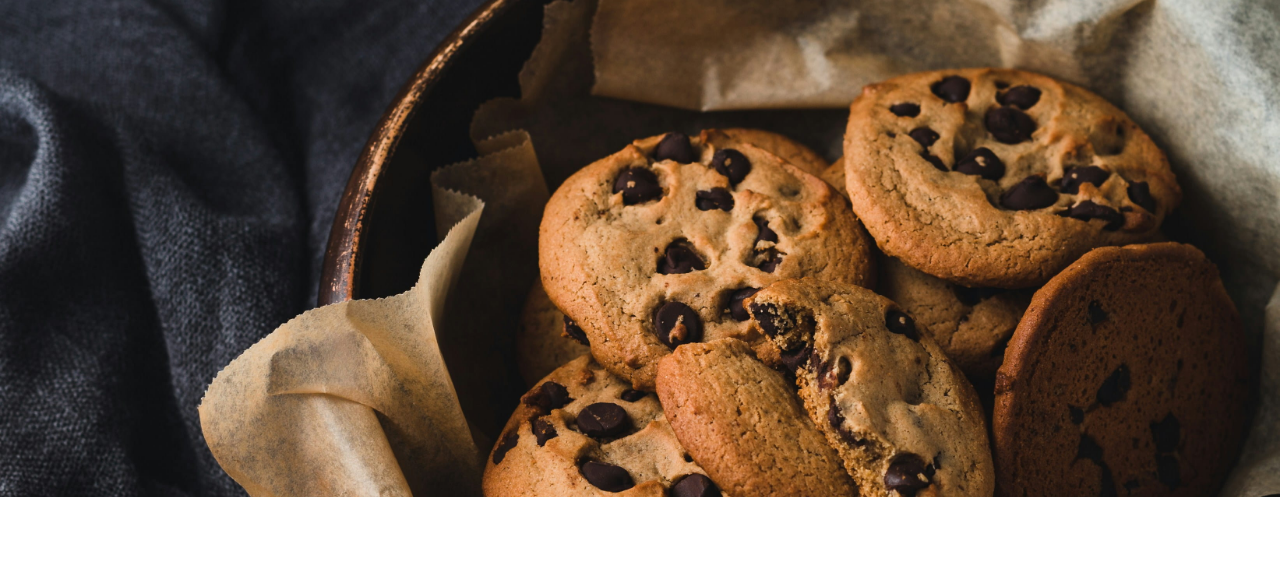
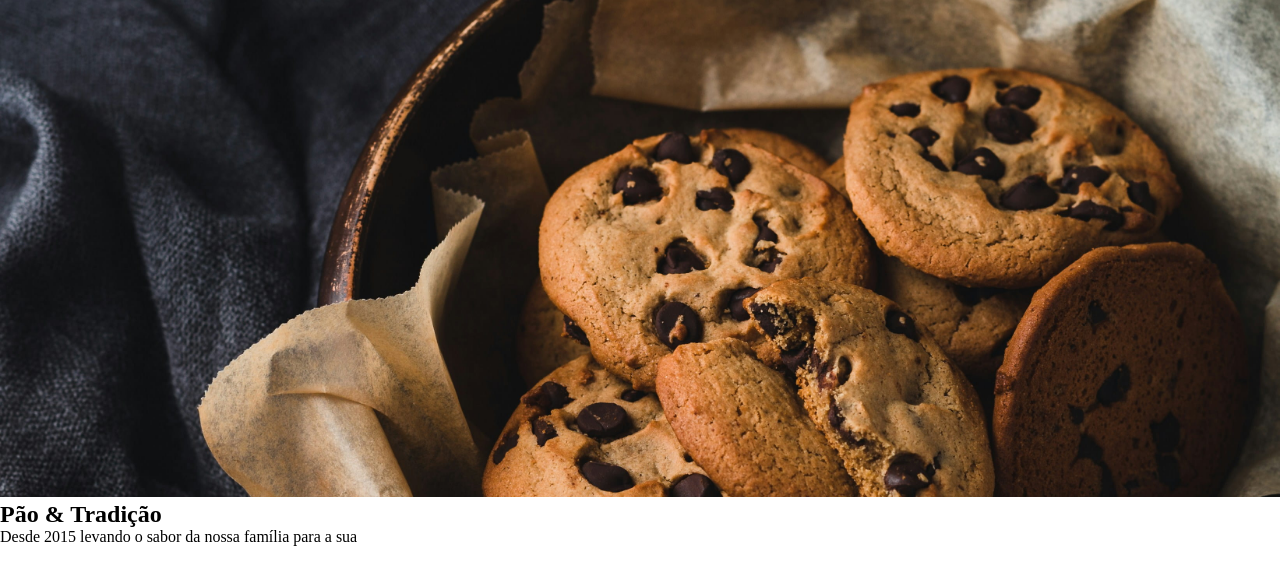
Before and after one commit to JoaoAntonioo87/J.A.-016--PaoETradicao, a plain HTML site: page index.html in a window 1280 px wide. Shown: the part 67-652 px from the top of the page. Drawn offline with Linux system fonts and the light colour scheme.

Commit message:
Adicionado texto para intro

```diff
--- a/index.html
+++ b/index.html
@@ -32,6 +32,8 @@
       <picture class="intro-img-container">
         <img src="./img/img-01.jpg" alt="Imagens da padaria Pão & Tradição" class="intro-img">
       </picture>
+      <h1>Pão & Tradição</h1>
+      <p>Desde 2015 levando o sabor da nossa família para a sua</p>
     </article>
   </main>
 
```
